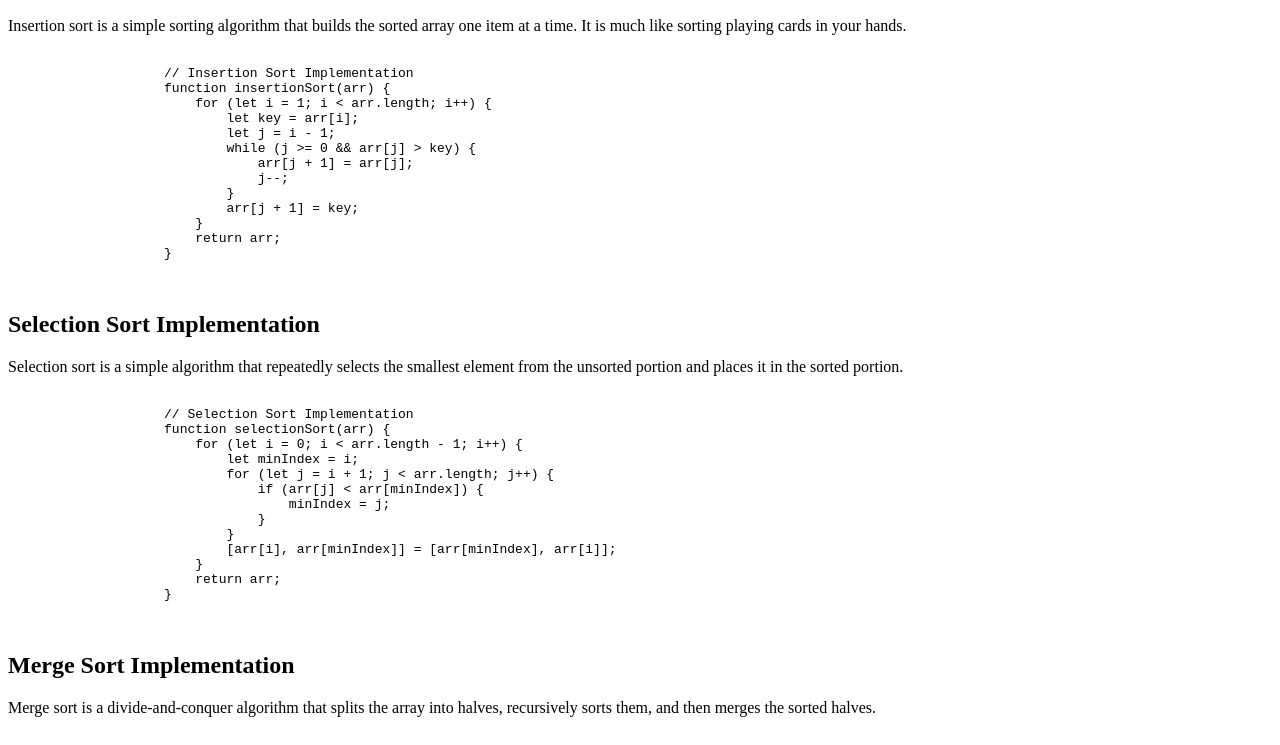
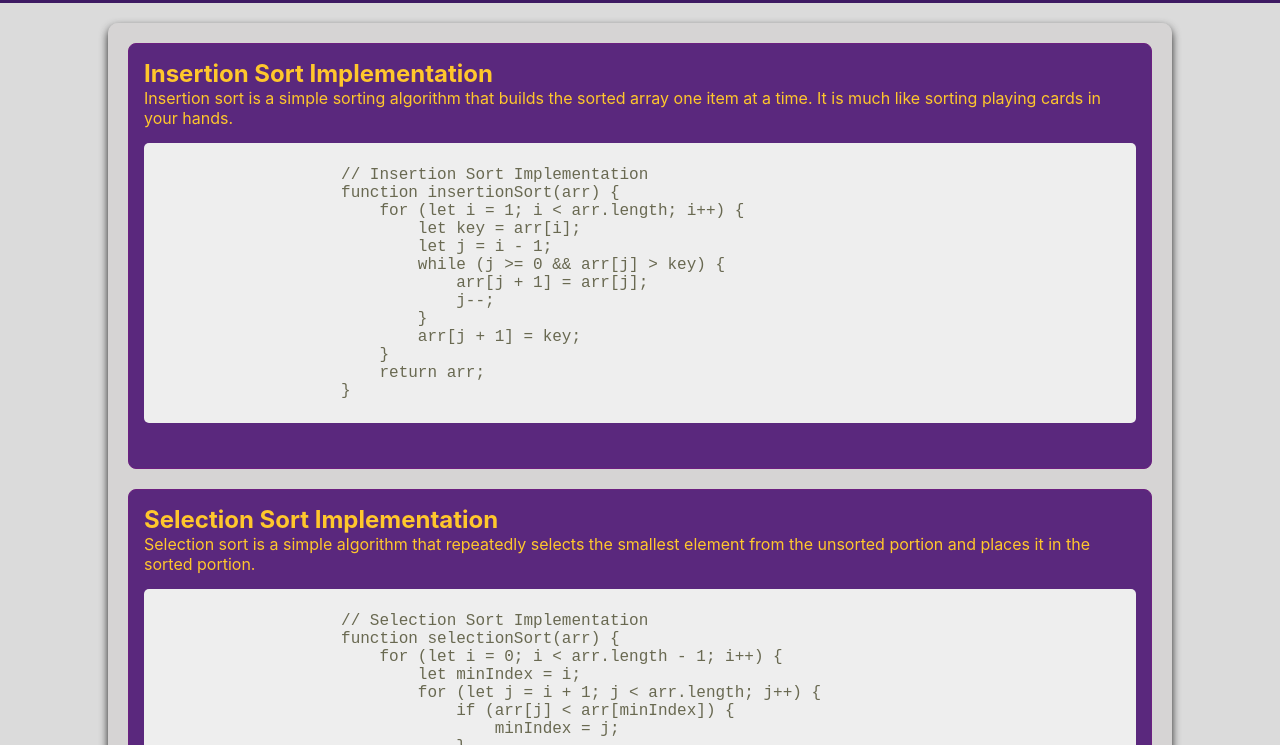
Before and after one commit to BinaryFallow/four-sorting-algo, a plain HTML site: page index.html in a window 1280 px wide. Shown: the part 96-841 px from the top of the page. Drawn offline with Linux system fonts and the light colour scheme.

Commit message:
Update index.html

```diff
--- a/index.html
+++ b/index.html
@@ -4,7 +4,7 @@
         <meta charset="UTF-8">
         <meta name="viewport" content="width=device-width, initial-scale=1.0">
         <title>Four Sorting Algorithms</title>
-        <link rel="FSA" href="FSA.css">
+        <link rel="stylesheet" href="style.css">
     </head>
     <body>
         <header>
```
